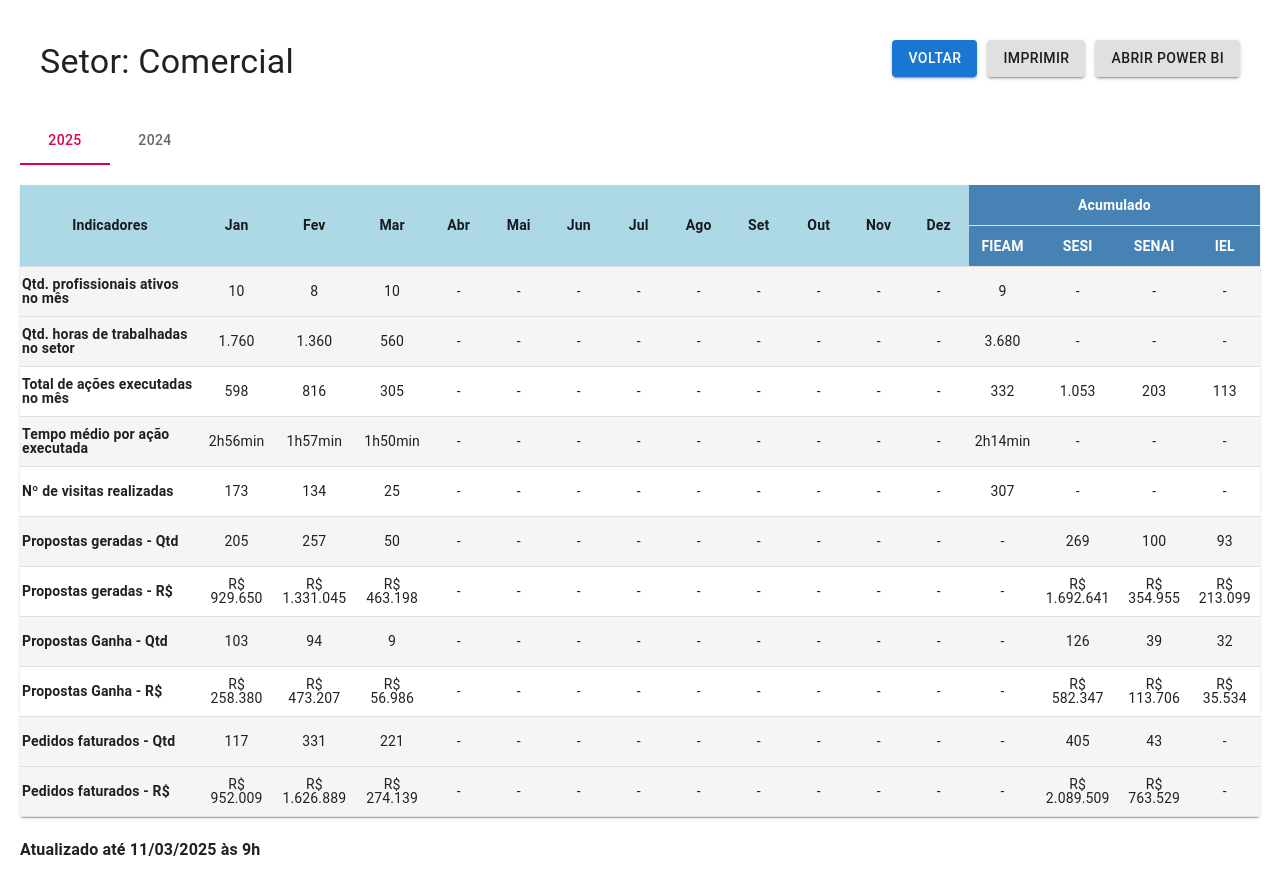
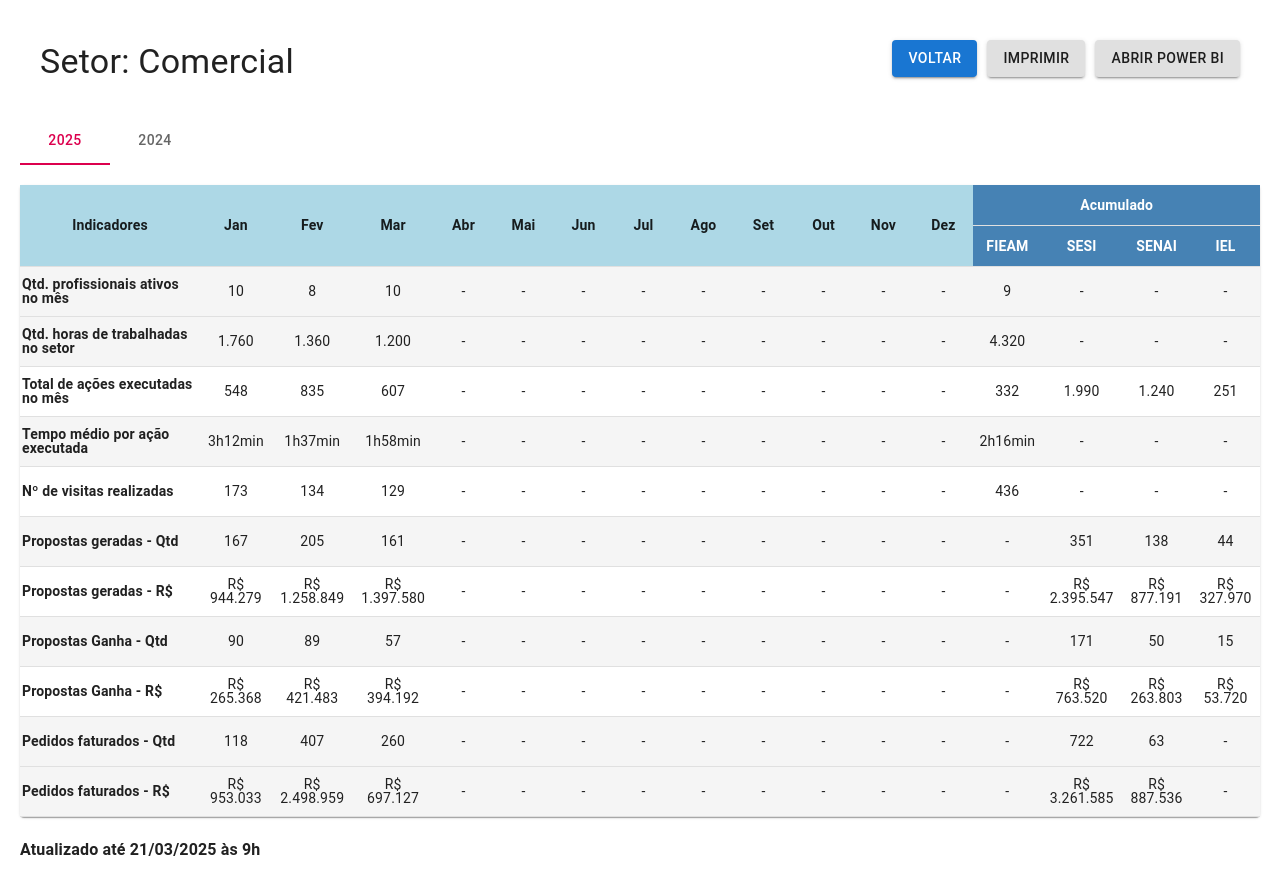
Before and after one commit to Jonathanbfb/organograma, a React (Vite) app: page /indicadores/setor/Comercial in a window 1280 px wide. Shown: the top 894 px of the page. Built offline with nearby package versions, Linux system fonts and the light colour scheme.

Commit message:
Atualização Comercial 21-03-2025

```diff
--- a/src/pages/setores/Comercial.tsx
+++ b/src/pages/setores/Comercial.tsx
@@ -69,20 +69,22 @@
 { indicadores: "Pedidos faturados - Qtd", jan: "-", fev: "-", mar: "-", abr: "-", mai: "-", jun: "-", jul: "-", ago: "-", set: "-", out: "-", nov: 350, dez: 396, acumulado: { fieam: "-", sesi: 695, senai: 51, iel: "-" } },
 { indicadores: "Pedidos faturados - R$", jan: "-", fev: "-", mar: "-", abr: "-", mai: "-", jun: "-", jul: "-", ago: "-", set: "-", out: "-", nov: "R$ 1.119.479", dez: "R$ 1.017.566", acumulado: { fieam: "-", sesi: "R$ 1.854.887", senai: "R$ 282.158", iel: "-" } } ];
 
+
 const data2025 = [
     { "indicadores": "Qtd. profissionais ativos no mês", "jan": 10, "fev": 8, "mar": "10", "abr": "-", "mai": "-", "jun": "-", "jul": "-", "ago": "-", "set": "-", "out": "-", "nov": "-", "dez": "-", "acumulado": { "fieam": 9, "sesi": "-", "senai": "-", "iel": "-" } },
-    { "indicadores": "Qtd. horas de trabalhadas no setor", "jan": "1.760", "fev": "1.360", "mar": "560", "abr": "-", "mai": "-", "jun": "-", "jul": "-", "ago": "-", "set": "-", "out": "-", "nov": "-", "dez": "-", "acumulado": { "fieam": "3.680", "sesi": "-", "senai": "-", "iel": "-" } },
-    { "indicadores": "Total de ações executadas no mês", "jan": 598, "fev": 816, "mar": "305", "abr": "-", "mai": "-", "jun": "-", "jul": "-", "ago": "-", "set": "-", "out": "-", "nov": "-", "dez": "-", "acumulado": { "fieam": "332", "sesi": "1.053", "senai": "203", "iel": "113" } },
-    { "indicadores": "Tempo médio por ação executada", "jan": "2h56min", "fev": "1h57min", "mar": "1h50min", "abr": "-", "mai": "-", "jun": "-", "jul": "-", "ago": "-", "set": "-", "out": "-", "nov": "-", "dez": "-", "acumulado": { "fieam": "2h14min", "sesi": "-", "senai": "-", "iel": "-" } },
-    { "indicadores": "Nº de visitas realizadas", "jan": 173, "fev": 134, "mar": "25", "abr": "-", "mai": "-", "jun": "-", "jul": "-", "ago": "-", "set": "-", "out": "-", "nov": "-", "dez": "-", "acumulado": { "fieam": 307, "sesi": "-", "senai": "-", "iel": "-" } },
-    { "indicadores": "Propostas geradas - Qtd", "jan": 205, "fev": 257, "mar": "50", "abr": "-", "mai": "-", "jun": "-", "jul": "-", "ago": "-", "set": "-", "out": "-", "nov": "-", "dez": "-", "acumulado": { "fieam": "-", "sesi": 269, "senai": 100, "iel": 93 } },
-    { "indicadores": "Propostas geradas - R$", "jan": "R$ 929.650", "fev": "R$ 1.331.045", "mar": " R$ 463.198", "abr": "-", "mai": "-", "jun": "-", "jul": "-", "ago": "-", "set": "-", "out": "-", "nov": "-", "dez": "-", "acumulado": { "fieam": "-", "sesi": "R$ 1.692.641", "senai": "R$ 354.955", "iel": " R$ 213.099" } },
-    { "indicadores": "Propostas Ganha - Qtd", "jan": 103, "fev": 94, "mar": "9", "abr": "-", "mai": "-", "jun": "-", "jul": "-", "ago": "-", "set": "-", "out": "-", "nov": "-", "dez": "-", "acumulado": { "fieam": "-", "sesi": 126, "senai": 39, "iel": 32 } },
-    { "indicadores": "Propostas Ganha - R$", "jan": "R$ 258.380", "fev": "R$ 473.207", "mar": "R$ 56.986", "abr": "-", "mai": "-", "jun": "-", "jul": "-", "ago": "-", "set": "-", "out": "-", "nov": "-", "dez": "-", "acumulado": { "fieam": "-", "sesi": "R$ 582.347", "senai": "R$ 113.706", "iel": "R$ 35.534" } },
+    { "indicadores": "Qtd. horas de trabalhadas no setor", "jan": "1.760", "fev": "1.360", "mar": "1.200", "abr": "-", "mai": "-", "jun": "-", "jul": "-", "ago": "-", "set": "-", "out": "-", "nov": "-", "dez": "-", "acumulado": { "fieam": "4.320", "sesi": "-", "senai": "-", "iel": "-" } },
+    { "indicadores": "Total de ações executadas no mês", "jan": 548, "fev": 835, "mar": "607", "abr": "-", "mai": "-", "jun": "-", "jul": "-", "ago": "-", "set": "-", "out": "-", "nov": "-", "dez": "-", "acumulado": { "fieam": "332", "sesi": "1.990", "senai": "1.240", "iel": "251" } },
+    { "indicadores": "Tempo médio por ação executada", "jan": "3h12min", "fev": "1h37min", "mar": "1h58min", "abr": "-", "mai": "-", "jun": "-", "jul": "-", "ago": "-", "set": "-", "out": "-", "nov": "-", "dez": "-", "acumulado": { "fieam": "2h16min", "sesi": "-", "senai": "-", "iel": "-" } },
+    { "indicadores": "Nº de visitas realizadas", "jan": 173, "fev": 134, "mar": "129", "abr": "-", "mai": "-", "jun": "-", "jul": "-", "ago": "-", "set": "-", "out": "-", "nov": "-", "dez": "-", "acumulado": { "fieam": 436, "sesi": "-", "senai": "-", "iel": "-" } },
+    { "indicadores": "Propostas geradas - Qtd", "jan": 167, "fev": 205, "mar": "161", "abr": "-", "mai": "-", "jun": "-", "jul": "-", "ago": "-", "set": "-", "out": "-", "nov": "-", "dez": "-", "acumulado": { "fieam": "-", "sesi": 351, "senai": 138, "iel": 44 } },
+    { "indicadores": "Propostas geradas - R$", "jan": "R$ 944.279", "fev": "R$ 1.258.849", "mar": "R$ 1.397.580", "abr": "-", "mai": "-", "jun": "-", "jul": "-", "ago": "-", "set": "-", "out": "-", "nov": "-", "dez": "-", "acumulado": { "fieam": "-", "sesi": "R$ 2.395.547", "senai": "R$ 877.191", "iel": "R$ 327.970" } },
+    { "indicadores": "Propostas Ganha - Qtd", "jan": 90, "fev": 89, "mar": "57", "abr": "-", "mai": "-", "jun": "-", "jul": "-", "ago": "-", "set": "-", "out": "-", "nov": "-", "dez": "-", "acumulado": { "fieam": "-", "sesi": 171, "senai": 50, "iel": 15 } },
+    { "indicadores": "Propostas Ganha - R$", "jan": "R$ 265.368", "fev": "R$ 421.483", "mar": "R$ 394.192", "abr": "-", "mai": "-", "jun": "-", "jul": "-", "ago": "-", "set": "-", "out": "-", "nov": "-", "dez": "-", "acumulado": { "fieam": "-", "sesi": "R$ 763.520", "senai": "R$ 263.803", "iel": "R$ 53.720" } },
    // { "indicadores": "Pedidos gerados - Qtd", "jan": 122, "fev": 339, "mar": "-", "abr": "-", "mai": "-", "jun": "-", "jul": "-", "ago": "-", "set": "-", "out": "-", "nov": "-", "dez": "-", "acumulado": { "fieam": "-", "sesi": 417, "senai": 44, "iel": "-" } },
     //{ "indicadores": "Pedidos gerados - R$", "jan": "R$ 962.145", "fev": "R$ 1.682.397", "mar": "-", "abr": "-", "mai": "-", "jun": "-", "jul": "-", "ago": "-", "set": "-", "out": "-", "nov": "-", "dez": "-", "acumulado": { "fieam": "-", "sesi": "R$ 1.893.526", "senai": "R$ 751.016", "iel": "-" } },
-    { "indicadores": "Pedidos faturados - Qtd", "jan": 117, "fev": 331, "mar": "221", "abr": "-", "mai": "-", "jun": "-", "jul": "-", "ago": "-", "set": "-", "out": "-", "nov": "-", "dez": "-", "acumulado": { "fieam": "-", "sesi": 405, "senai": 43, "iel": "-" } },
-    { "indicadores": "Pedidos faturados - R$", "jan": "R$ 952.009", "fev": "R$ 1.626.889", "mar": "R$ 274.139", "abr": "-", "mai": "-", "jun": "-", "jul": "-", "ago": "-", "set": "-", "out": "-", "nov": "-", "dez": "-", "acumulado": { "fieam": "-", "sesi": "R$ 2.089.509", "senai": "R$ 763.529", "iel": "-" } } ]
+    { "indicadores": "Pedidos faturados - Qtd", "jan": 118, "fev": 407, "mar": "260", "abr": "-", "mai": "-", "jun": "-", "jul": "-", "ago": "-", "set": "-", "out": "-", "nov": "-", "dez": "-", "acumulado": { "fieam": "-", "sesi": 722, "senai": 63, "iel": "-" } },
+    { "indicadores": "Pedidos faturados - R$", "jan": "R$ 953.033", "fev": "R$ 2.498.959", "mar": "R$ 697.127", "abr": "-", "mai": "-", "jun": "-", "jul": "-", "ago": "-", "set": "-", "out": "-", "nov": "-", "dez": "-", "acumulado": { "fieam": "-", "sesi": "R$ 3.261.585", "senai": "R$ 887.536", "iel": "-" } } ]
+
 
     const categorizeIndicator = (indicator: string): string => {
     const pagoIndicators = [
@@ -100,16 +102,13 @@
 
     return ".";
   };
-
   const handleTabChange = (event: React.SyntheticEvent, newValue: string) => {
     setSelectedYear(newValue);
   };
-
   const handlePrint = () => {
     window.print();
   };
   const data = selectedYear === "2025" ? data2025 : data2024;
-
   const groupedData = data.reduce((acc, row) => {
     const category = categorizeIndicator(row.indicadores);
     if (!acc[category]) acc[category] = [];
@@ -290,7 +289,7 @@
           </Table>
         </TableContainer>
       </Paper>
-      <h4>Atualizado até 11/03/2025 às 9h</h4>
+      <h4>Atualizado até 21/03/2025 às 9h</h4>
     </div>
   );
 };
```
